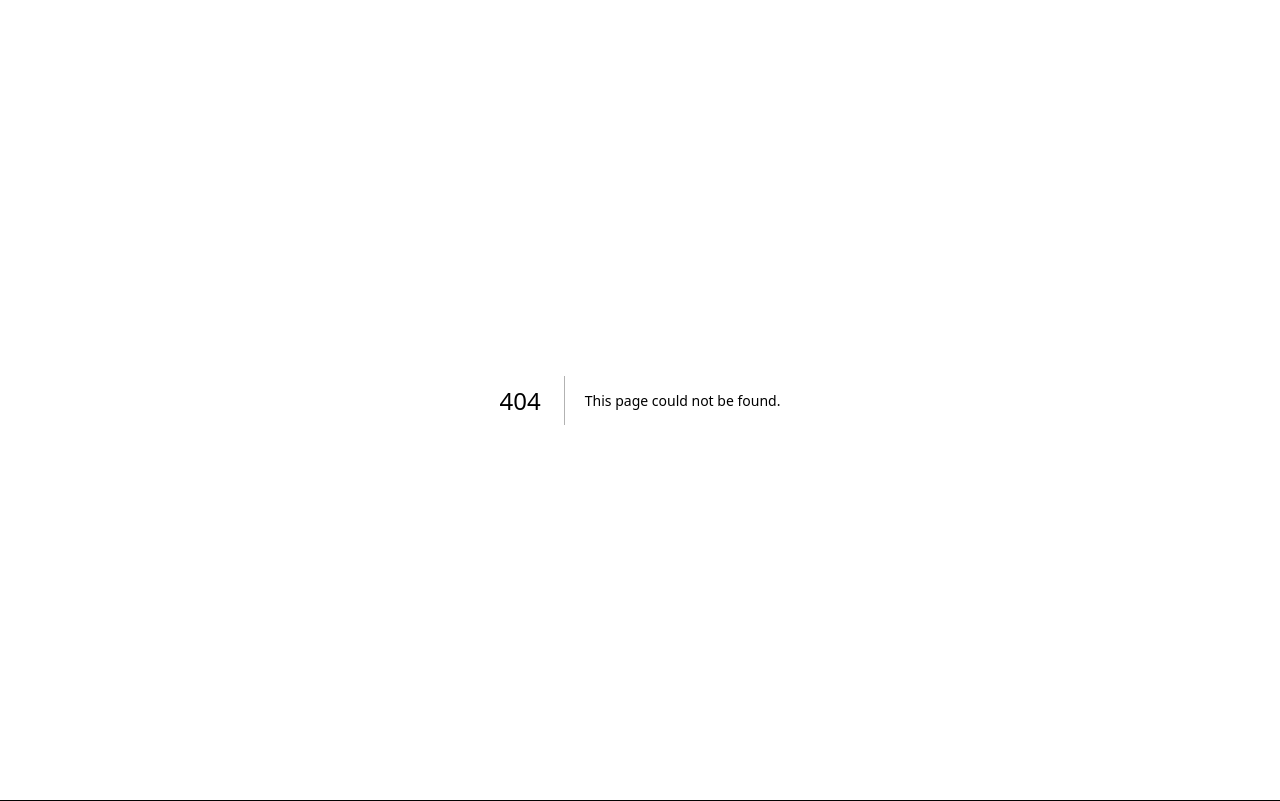
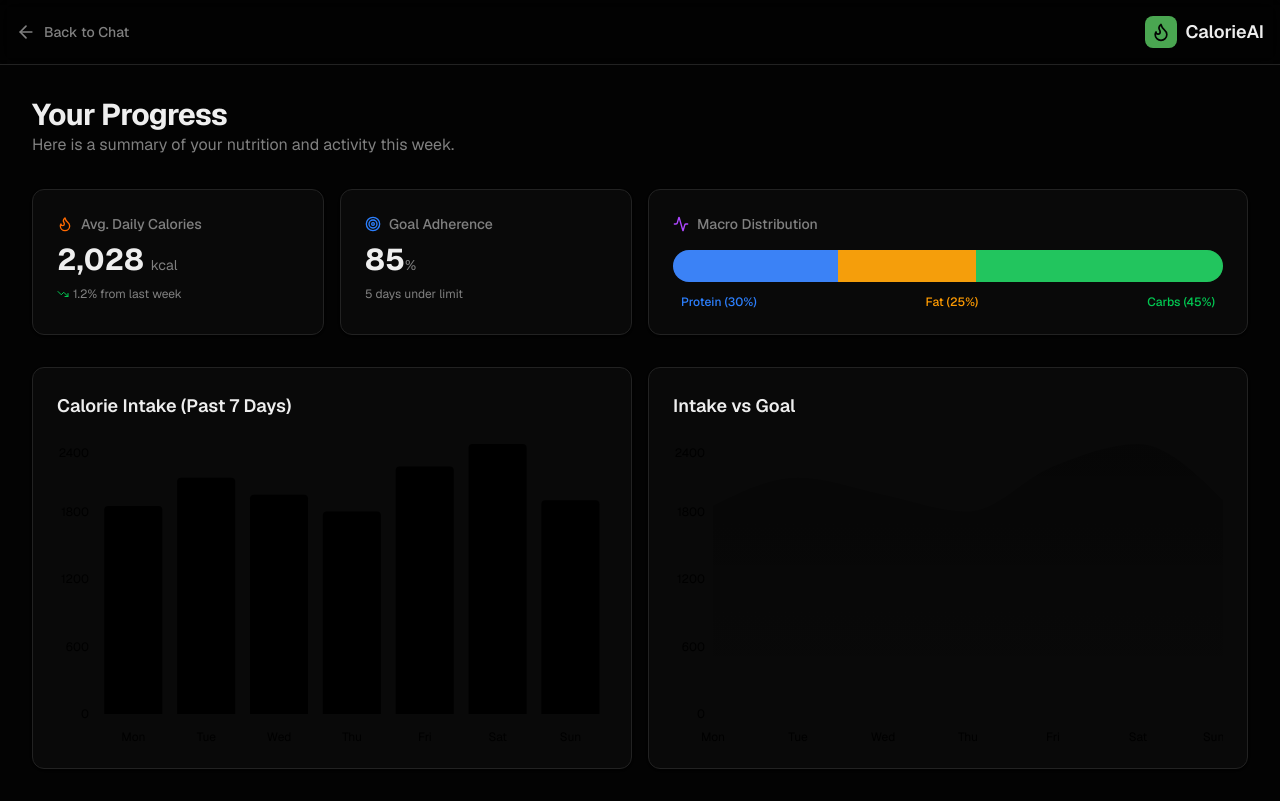
Before and after one commit to ahmdmaj/calorix-ai, a Next.js app in the folder frontend/: page /dashboard in a window 1280 px wide. Before the commit this address had no page. Built offline with nearby package versions, Linux system fonts and the light colour scheme.

Commit message:
feat: implement chat sidebar and analytics dashboard with data visualization components

```diff
--- /dev/null
+++ b/frontend/app/dashboard/page.tsx
@@ -0,0 +1,181 @@
+'use client'
+
+import { useEffect, useState } from 'react'
+import { ArrowLeft, Flame, TrendingDown, Target, Activity } from 'lucide-react'
+import Link from 'next/link'
+import {
+  BarChart,
+  Bar,
+  XAxis,
+  YAxis,
+  CartesianGrid,
+  Tooltip,
+  ResponsiveContainer,
+  AreaChart,
+  Area,
+} from 'recharts'
+import { Logo } from '@/components/logo'
+
+// Mock data for the dashboard since we don't have a real DB history yet
+const weeklyData = [
+  { name: 'Mon', calories: 1850, goal: 2000 },
+  { name: 'Tue', calories: 2100, goal: 2000 },
+  { name: 'Wed', calories: 1950, goal: 2000 },
+  { name: 'Thu', calories: 1800, goal: 2000 },
+  { name: 'Fri', calories: 2200, goal: 2000 },
+  { name: 'Sat', calories: 2400, goal: 2000 },
+  { name: 'Sun', calories: 1900, goal: 2000 },
+]
+
+const macroData = [
+  { name: 'Protein', value: 30, fill: '#3b82f6' }, // blue-500
+  { name: 'Fat', value: 25, fill: '#f59e0b' },    // amber-500
+  { name: 'Carbs', value: 45, fill: '#22c55e' },   // green-500
+]
+
+export default function DashboardPage() {
+  const [mounted, setMounted] = useState(false)
+
+  // Avoid hydration mismatch for charts
+  useEffect(() => {
+    setMounted(true)
+  }, [])
+
+  if (!mounted) return null
+
+  return (
+    <div className="min-h-screen bg-background text-foreground">
+      {/* Header */}
+      <header className="sticky top-0 z-40 w-full border-b border-border bg-background/95 backdrop-blur supports-[backdrop-filter]:bg-background/60">
+        <div className="container flex h-16 items-center px-4">
+          <Link href="/chat" className="mr-6 flex items-center gap-2 text-muted-foreground hover:text-foreground transition-colors">
+            <ArrowLeft className="h-5 w-5" />
+            <span className="text-sm font-medium">Back to Chat</span>
+          </Link>
+          <div className="ml-auto">
+            <Logo size="sm" />
+          </div>
+        </div>
+      </header>
+
+      <main className="container mx-auto p-4 md:p-8 space-y-8 animate-in fade-in slide-in-from-bottom-4 duration-500">
+        <div>
+          <h1 className="text-3xl font-bold tracking-tight">Your Progress</h1>
+          <p className="text-muted-foreground">Here is a summary of your nutrition and activity this week.</p>
+        </div>
+
+        {/* Stats Grid */}
+        <div className="grid gap-4 md:grid-cols-2 lg:grid-cols-4">
+          <div className="rounded-xl border border-border bg-card p-6 shadow-sm">
+            <div className="flex items-center gap-2 mb-2">
+              <Flame className="w-4 h-4 text-orange-500" />
+              <h3 className="text-sm font-medium text-muted-foreground">Avg. Daily Calories</h3>
+            </div>
+            <div className="text-3xl font-bold">2,028 <span className="text-sm font-normal text-muted-foreground">kcal</span></div>
+            <p className="text-xs text-muted-foreground mt-2 flex items-center gap-1">
+              <TrendingDown className="w-3 h-3 text-green-500" /> 1.2% from last week
+            </p>
+          </div>
+
+          <div className="rounded-xl border border-border bg-card p-6 shadow-sm">
+            <div className="flex items-center gap-2 mb-2">
+              <Target className="w-4 h-4 text-blue-500" />
+              <h3 className="text-sm font-medium text-muted-foreground">Goal Adherence</h3>
+            </div>
+            <div className="text-3xl font-bold">85<span className="text-sm font-normal text-muted-foreground">%</span></div>
+            <p className="text-xs text-muted-foreground mt-2">5 days under limit</p>
+          </div>
+
+          <div className="rounded-xl border border-border bg-card p-6 shadow-sm lg:col-span-2">
+            <div className="flex items-center gap-2 mb-2">
+              <Activity className="w-4 h-4 text-purple-500" />
+              <h3 className="text-sm font-medium text-muted-foreground">Macro Distribution</h3>
+            </div>
+            <div className="mt-4 flex h-8 w-full overflow-hidden rounded-full bg-secondary">
+              {macroData.map((macro) => (
+                <div
+                  key={macro.name}
+                  style={{ width: `${macro.value}%`, backgroundColor: macro.fill }}
+                  className="h-full transition-all duration-1000"
+                  title={`${macro.name}: ${macro.value}%`}
+                />
+              ))}
+            </div>
+            <div className="mt-3 flex justify-between text-xs font-medium px-2">
+              <span className="text-blue-500">Protein (30%)</span>
+              <span className="text-amber-500">Fat (25%)</span>
+              <span className="text-green-500">Carbs (45%)</span>
+            </div>
+          </div>
+        </div>
+
+        {/* Charts Grid */}
+        <div className="grid gap-4 md:grid-cols-2">
+          {/* Weekly Calorie Chart */}
+          <div className="rounded-xl border border-border bg-card p-6 shadow-sm">
+            <h3 className="font-semibold text-lg mb-6">Calorie Intake (Past 7 Days)</h3>
+            <div className="h-[300px] w-full">
+              <ResponsiveContainer width="100%" height="100%">
+                <BarChart data={weeklyData} margin={{ top: 0, right: 0, left: -20, bottom: 0 }}>
+                  <CartesianGrid strokeDasharray="3 3" vertical={false} stroke="hsl(var(--border))" />
+                  <XAxis
+                    dataKey="name"
+                    axisLine={false}
+                    tickLine={false}
+                    tick={{ fill: 'hsl(var(--muted-foreground))', fontSize: 12 }}
+                    dy={10}
+                  />
+                  <YAxis
+                    axisLine={false}
+                    tickLine={false}
+                    tick={{ fill: 'hsl(var(--muted-foreground))', fontSize: 12 }}
+                  />
+                  <Tooltip
+                    cursor={{ fill: 'hsl(var(--secondary))' }}
+                    contentStyle={{ backgroundColor: 'hsl(var(--card))', borderColor: 'hsl(var(--border))', borderRadius: '8px', color: 'hsl(var(--foreground))' }}
+                  />
+                  <Bar dataKey="calories" fill="hsl(var(--primary))" radius={[4, 4, 0, 0]} />
+                </BarChart>
+              </ResponsiveContainer>
+            </div>
+          </div>
+
+          {/* Goal vs Actual */}
+          <div className="rounded-xl border border-border bg-card p-6 shadow-sm">
+            <h3 className="font-semibold text-lg mb-6">Intake vs Goal</h3>
+            <div className="h-[300px] w-full">
+              <ResponsiveContainer width="100%" height="100%">
+                <AreaChart data={weeklyData} margin={{ top: 0, right: 0, left: -20, bottom: 0 }}>
+                  <defs>
+                    <linearGradient id="colorCalories" x1="0" y1="0" x2="0" y2="1">
+                      <stop offset="5%" stopColor="hsl(var(--primary))" stopOpacity={0.3}/>
+                      <stop offset="95%" stopColor="hsl(var(--primary))" stopOpacity={0}/>
+                    </linearGradient>
+                  </defs>
+                  <CartesianGrid strokeDasharray="3 3" vertical={false} stroke="hsl(var(--border))" />
+                  <XAxis
+                    dataKey="name"
+                    axisLine={false}
+                    tickLine={false}
+                    tick={{ fill: 'hsl(var(--muted-foreground))', fontSize: 12 }}
+                    dy={10}
+                  />
+                  <YAxis
+                    axisLine={false}
+                    tickLine={false}
+                    tick={{ fill: 'hsl(var(--muted-foreground))', fontSize: 12 }}
+                  />
+                  <Tooltip
+                    contentStyle={{ backgroundColor: 'hsl(var(--card))', borderColor: 'hsl(var(--border))', borderRadius: '8px', color: 'hsl(var(--foreground))' }}
+                  />
+                  <Area type="monotone" dataKey="goal" stroke="hsl(var(--muted-foreground))" strokeDasharray="5 5" fillOpacity={0} />
+                  <Area type="monotone" dataKey="calories" stroke="hsl(var(--primary))" strokeWidth={2} fillOpacity={1} fill="url(#colorCalories)" />
+                </AreaChart>
+              </ResponsiveContainer>
+            </div>
+          </div>
+        </div>
+      </main>
+    </div>
+  )
+}
--- a/frontend/components/chat-sidebar.tsx
+++ b/frontend/components/chat-sidebar.tsx
@@ -1,6 +1,6 @@
 'use client'
 
-import { Plus, MessageSquare, Settings, LogOut, X } from 'lucide-react'
+import { Plus, MessageSquare, Settings, LogOut, X, Activity } from 'lucide-react'
 import Link from 'next/link'
 import { Logo } from '@/components/logo'
 import { Button } from '@/components/ui/button'
@@ -76,7 +76,7 @@ export function ChatSidebar({
           </button>
         </div>
 
-        {/* New Chat Button */}
+        {/* New Chat Button & Dashboard Link */}
         <div className="p-4">
           <Button
             onClick={() => {
@@ -88,6 +88,15 @@ export function ChatSidebar({
             <Plus className="h-4 w-4" />
             New Chat
           </Button>
+          <Link href="/dashboard" className="block mt-2">
+            <Button
+              variant="outline"
+              className="w-full justify-start gap-2 border-sidebar-border text-sidebar-foreground hover:bg-sidebar-accent transition-colors"
+            >
+              <Activity className="h-4 w-4" />
+              View Dashboard
+            </Button>
+          </Link>
         </div>
 
         {/* Chat List */}
--- a/frontend/package.json
+++ b/frontend/package.json
@@ -10,7 +10,6 @@
   },
   "dependencies": {
     "@hookform/resolvers": "^3.9.1",
-    "@vercel/analytics": "1.6.1",
     "@radix-ui/react-accordion": "1.2.12",
     "@radix-ui/react-alert-dialog": "1.1.15",
     "@radix-ui/react-aspect-ratio": "1.1.8",
@@ -38,6 +37,7 @@
     "@radix-ui/react-toggle": "1.1.10",
     "@radix-ui/react-toggle-group": "1.1.11",
     "@radix-ui/react-tooltip": "1.2.8",
+    "@vercel/analytics": "1.6.1",
     "autoprefixer": "^10.4.20",
     "class-variance-authority": "^0.7.1",
     "clsx": "^2.1.1",
@@ -53,7 +53,7 @@
     "react-dom": "^19",
     "react-hook-form": "^7.54.1",
     "react-resizable-panels": "^2.1.7",
-    "recharts": "2.15.0",
+    "recharts": "^2.15.0",
     "sonner": "^1.7.1",
     "tailwind-merge": "^3.3.1",
     "vaul": "^1.1.2",
```
Also changed, not shown: 1 other file (tests, documents, lock files or other folders).
